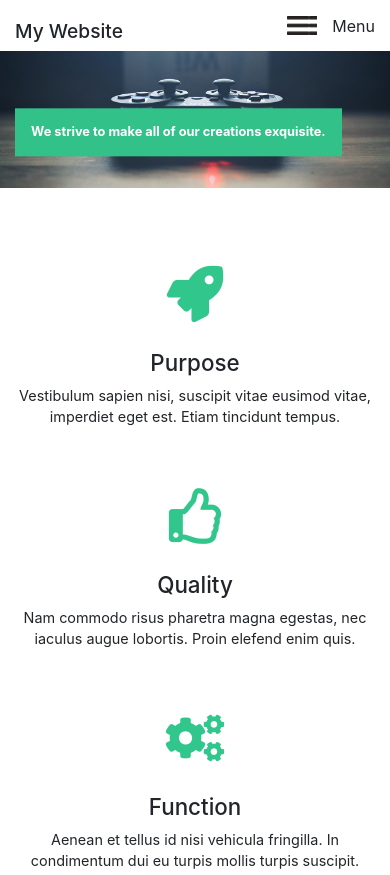
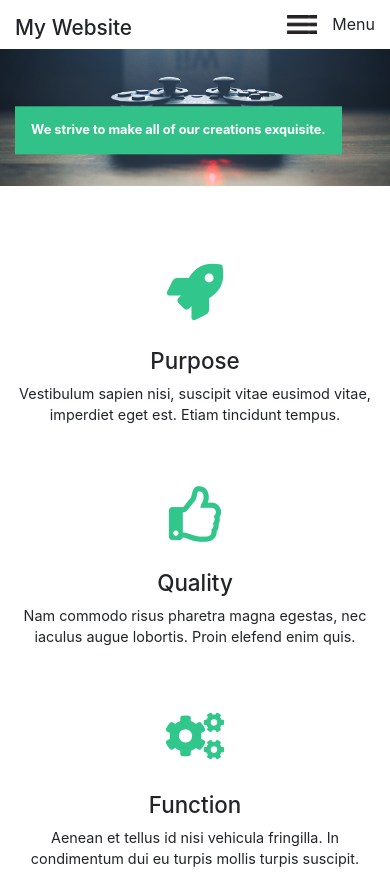
Before and after one commit to Dragan994/bootstrap_web, a plain HTML site: page index.html in a window 390 px wide. Shown: the top 875 px of the page. Drawn offline with Linux system fonts and the light colour scheme.

Commit message:
3rd font adj

```diff
--- a/css/main.css
+++ b/css/main.css
@@ -82,9 +82,11 @@
   background-color: #111111; }
 
 @media screen and (max-width: 768px) {
+  #heading-div{
+    padding-top: 1rem;
+  }
   h1 {
-    margin-top: 20px;
-    font-size: 1.2rem;
+    font-size: 1.3rem;
   }
   #hero-title {
     font-size: 0.8rem;
--- a/index.html
+++ b/index.html
@@ -12,7 +12,7 @@
     <!--HEADING-->
     <div class="container">
         <div class="row">
-            <div class="col">
+            <div id="heading-div" class="col">
                 <h1>My&nbsp;Website</h1>
             </div>
             <div class="col d-flex justify-content-end">
```
